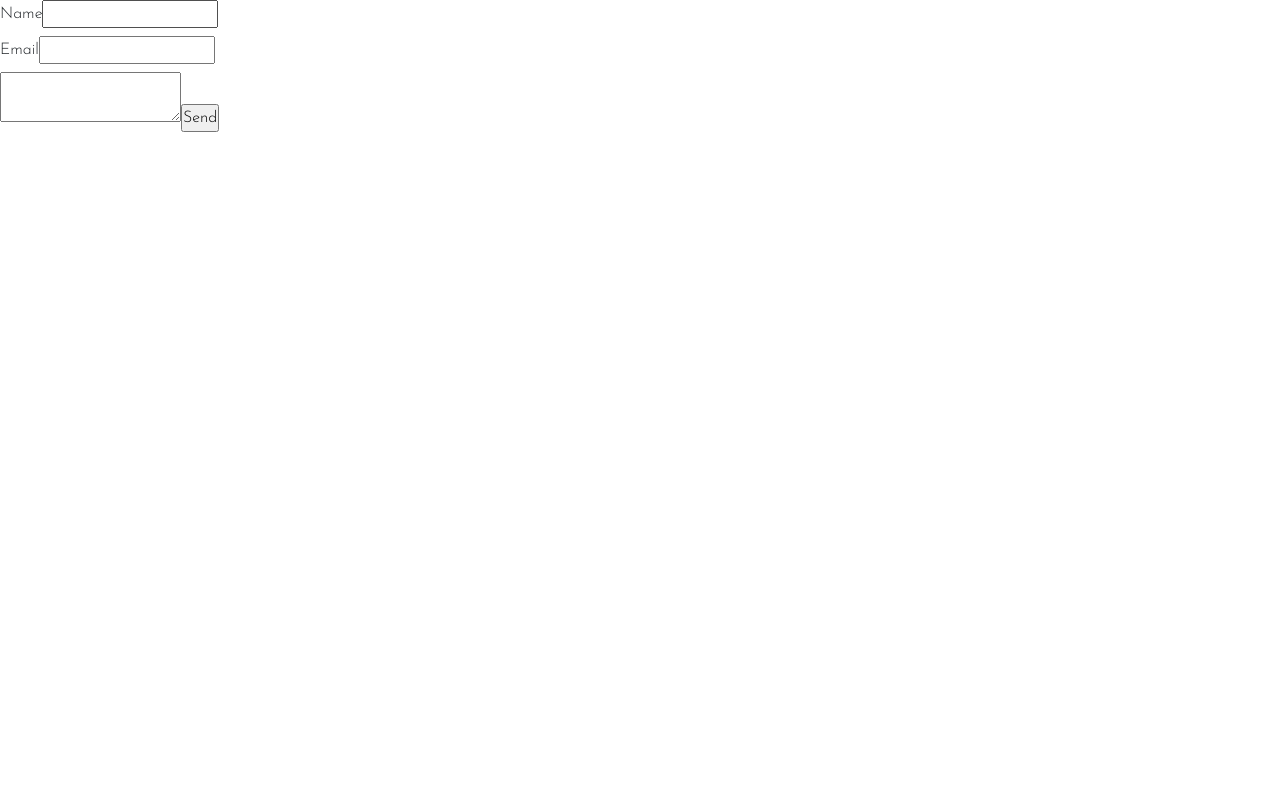
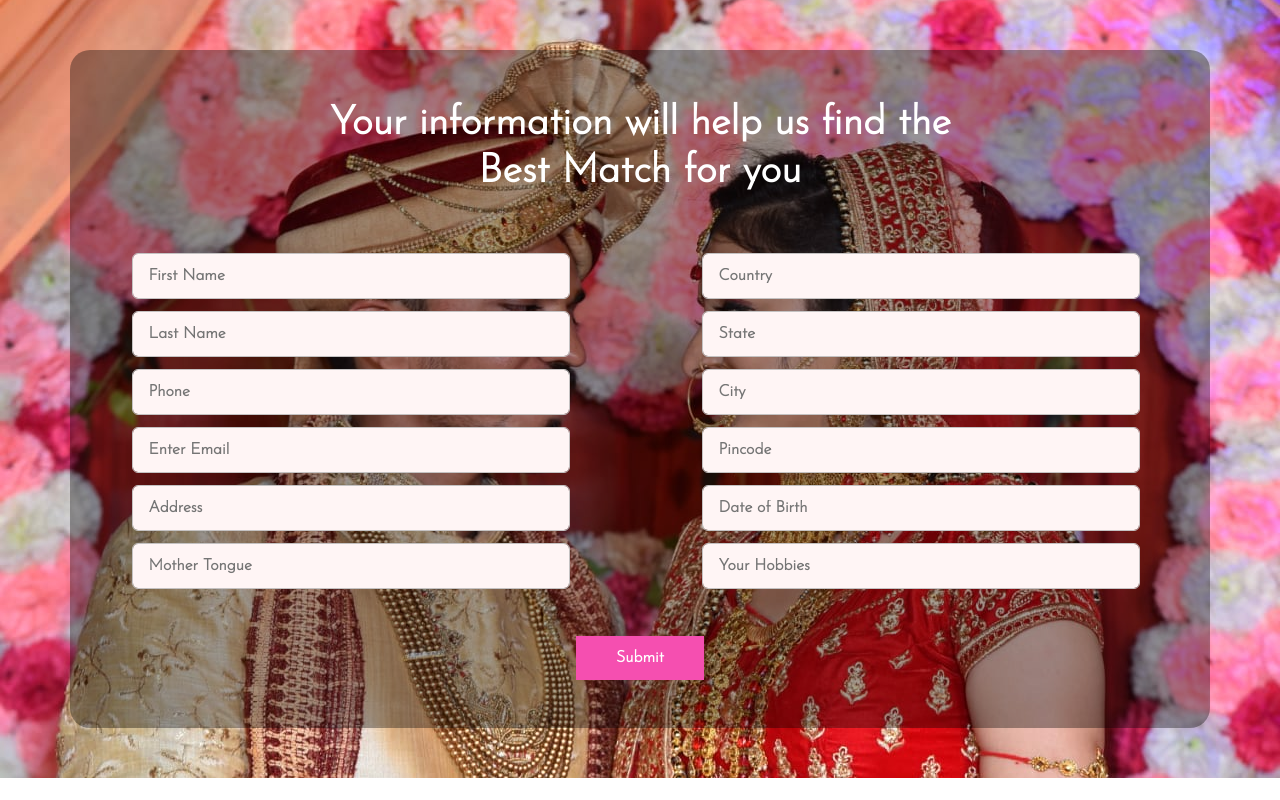
Before and after one commit to renu1931/magic_fix, a React (Create React App) app: page /form in a window 1280 px wide. Built offline with nearby package versions, Linux system fonts and the light colour scheme; a web font is replaced by a local one.

Commit message:
create form page

```diff
--- a/package.json
+++ b/package.json
@@ -9,8 +9,10 @@
     "emailjs-com": "^3.2.0",
     "react": "^18.2.0",
     "react-dom": "^18.2.0",
+    "react-hook-form": "^7.34.2",
     "react-router-dom": "^6.3.0",
     "react-scripts": "5.0.1",
+    "react-toastify": "^9.0.8",
     "web-vitals": "^2.1.4"
   },
   "scripts": {
--- a/src/App.css
+++ b/src/App.css
@@ -25,6 +25,15 @@
     background-size: cover;
     background-position: center;
     opacity: 3;
+  }
+  #form-img-div {
+    background-attachment: fixed;
+    position: relative;
+    background-size: cover;
+    background-position: center;
+    opacity: 3;
+    padding-top: 50px;
+    padding-bottom: 50px;
   }
   #mmw-img-div1 {
     background-size: cover;
@@ -157,6 +166,19 @@
     font-weight: 900;
     color: black;
   }
+  #form-input {
+    width: 98%;
+    background: rgb(255, 245, 245);
+   padding-top: 10px;
+    padding-bottom: 10px;
+    /* margin-bottom: 15px; */
+    padding-left: 1rem;
+    outline: 1px solid rgb(196, 194, 194);
+    border: none;
+    border-radius: 5px;
+    font-weight: 900;
+    color: black;
+  }
   #input {
     border-radius: 5px;
     margin-top: 15px;
@@ -269,3 +291,18 @@
   font-size: 18px;
   font-weight: 600;
 }
+#form-title{
+  color: #fff;
+  text-align: center;
+  font-weight: bolder;
+  padding: 50px 0px;
+}
+#homepage-small{
+  color: red;
+  font-weight: 600;
+  padding: 5px;
+  width: 32%;
+  border-radius: 5px;
+  font-size: 12px;
+  margin: 2px;
+}
--- a/src/components/Form.jsx
+++ b/src/components/Form.jsx
@@ -1,38 +1,226 @@
 import React from "react";
-import emailjs from "emailjs-com";
+import image4 from "../images/image4.jfif";
+import { useForm } from "react-hook-form";
 
 function Form() {
-  function sendEmail(e) {
-    e.preventDefault();
-    emailjs
-      .sendForm(
-        "service_qf0wuua",
-        "template_2yyry2k",
-        e.target,
-        "dEtlBLxtNvnbe93oG"
-      )
-      .then((res) => {
-        console.log(res);
-      })
-      .catch((err) => console.log(err));
-  }
+  const {
+    register,
+    handleSubmit,
+    formState: { errors },
+  } = useForm({
+    mode: "onTouched",
+  });
+  console.log(errors);
+  const onSubmit = (inputs) => {
+    console.log("inputs==============>", inputs);
+    localStorage.setItem("inputs", JSON.stringify(inputs));
+  };
+  // const [inputs, setInputs] = useState({});
+  // const [formError, setFormError] = useState({});
+
+  // const handleData = () => {
+  //   setInputs({
+  //     first_name: "",
+  //     last_name: "",
+  //     user_email: "",
+  //     phone: "",
+  //     address: "",
+  //     country: "",
+  //     state: "",
+  //     city: "",
+  //     pincode: "",
+  //     hobbies: "",
+  //   });
+  //   setFormError(inputs);
+  // };
   return (
-    <>
-      <form onSubmit={sendEmail}>
-        <label>
-          Name
-          <input type="text" name="name" />
-        </label>
-        <br />
-        <label>
-          Email
-          <input type="email" name="user_email" />
-        </label>
-        <br />
-        <textarea name="message" />
-        <input type="submit" value="Send" />
-      </form>
-    </>
+    <div>
+      <div
+        id="form-img-div"
+        style={{
+          backgroundImage: "url(" + image4 + ")",
+          backgroundPosition: "center",
+        }}
+      >
+        <div
+          className="container pb-5"
+          style={{ backgroundColor: "rgba(0,0,0,0.35)", borderRadius: "20px" }}
+        >
+          <div>
+            <h1 id="form-title">
+              Your information will help us find the
+              <br /> Best Match for you
+            </h1>
+          </div>
+          <form onSubmit={handleSubmit(onSubmit)}>
+            <div className="row">
+              <div className="col-md-5 m-auto">
+                <input
+                  placeholder="First Name"
+                  type="text"
+                  {...register("first_name", {
+                    required: "true",
+                  })}
+                  name="first_name"
+                  id="form-input"
+                />
+
+                <div id="homepage-small">
+                  {errors.first_name?.type === "required" &&
+                    "First Name is Required"}
+                </div>
+
+                <input
+                  placeholder="Last Name"
+                  type="text"
+                  {...register("last_name", {
+                    required: "true",
+                  })}
+                  name="last_name"
+                  id="form-input"
+                />
+
+                <div id="homepage-small">
+                  {errors.last_name?.type === "required" &&
+                    "Last Name is Required"}
+                </div>
+
+                <input
+                  placeholder="Phone"
+                  {...register("phone", {
+                    required: "true",
+                  })}
+                  name="phone"
+                  maxLength={10}
+                  id="form-input"
+                />
+                <div id="homepage-small">
+                  {errors.phone?.type === "required" && "Phone is Required"}
+                </div>
+                <input
+                  placeholder="Enter Email"
+                  {...register("user_email", {
+                    required: "This Field is Required",
+                    pattern: {
+                      value:
+                        /^[a-zA-Z0-9.!#$%'*+/=?^_`{|}~-]+@[a-zA-Z0-9-]+(?:\.[a-zA-Z0-9-]+)*$/,
+                      message: "Please enter a valid e-mail address",
+                    },
+                  })}
+                  type="email"
+                  id="form-input"
+                  name="user_email"
+                />
+                <div id="homepage-small">
+                  {errors.user_email?.type === "required" &&
+                    "Email is Required"}
+                </div>
+                <input
+                  placeholder="Address"
+                  id="form-input"
+                  {...register("address", {
+                    required: "true",
+                  })}
+                  name="address"
+                />
+                <div id="homepage-small">
+                  {errors.address?.type === "required" && "Address is Required"}
+                </div>
+                <input
+                  placeholder="Mother Tongue"
+                  type="text"
+                  {...register("mother_tongue", {
+                    required: "true",
+                  })}
+                  id="form-input"
+                  name="mother_tongue"
+                />
+                <div id="homepage-small">
+                  {errors.mother_tongue?.type === "required" &&
+                    "Mother Tongue is Required"}
+                </div>
+              </div>
+              <div className="col-md-5 m-auto">
+                <input
+                  placeholder="Country"
+                  type="text"
+                  {...register("country", {
+                    required: "true",
+                  })}
+                  id="form-input"
+                  name="country"
+                />
+                <div id="homepage-small">
+                  {errors.country?.type === "required" && "Country is Required"}
+                </div>
+                <input
+                  placeholder="State"
+                  type="text"
+                  id="form-input"
+                  {...register("state", {
+                    required: "true",
+                  })}
+                  name="state"
+                />
+                <div id="homepage-small">
+                  {errors.state?.type === "required" && "State is Required"}
+                </div>
+                <input
+                  placeholder="City"
+                  type="text"
+                  {...register("city", {
+                    required: "true",
+                  })}
+                  id="form-input"
+                  name="city"
+                />
+                <div id="homepage-small">
+                  {errors.city?.type === "required" && "City is Required"}
+                </div>
+                <input
+                  placeholder="Pincode"
+                  {...register("pincode", {
+                    required: "true",
+                  })}
+                  name="pincode"
+                  id="form-input"
+                />
+                <div id="homepage-small">
+                  {errors.pincode?.type === "required" && "Pincode is Required"}
+                </div>
+                <input
+                  placeholder="Date of Birth"
+                  id="form-input"
+                  {...register("birth", {
+                    required: "true",
+                  })}
+                  name="birth"
+                />
+                <div id="homepage-small">
+                  {errors.birth?.type === "required" &&
+                    "Date of Birth is Required"}
+                </div>
+                <input
+                  placeholder="Your Hobbies"
+                  type="text"
+                  {...register("hobbies", {
+                    required: "true",
+                  })}
+                  id="form-input"
+                  name="hobbies"
+                />
+                <div id="homepage-small">
+                  {errors.hobbies?.type === "required" && "Enter Your Hobbies"}
+                </div>
+              </div>
+            </div>
+          </form>
+          <div className="text-center pt-4">
+            <input type="submit" value="Submit" id="input-btn" />
+          </div>
+        </div>
+      </div>
+    </div>
   );
 }
 export default Form;
--- a/src/components/HomePage.jsx
+++ b/src/components/HomePage.jsx
@@ -1,9 +1,11 @@
-import React from "react";
+import React, { useState } from "react";
 import emailjs from "emailjs-com";
 import { Link } from "react-router-dom";
 import image1 from "../images/image1.webp";
 import gift_box from "../images/gift_box.png";
 import BrideGroom from "./BrideGroom";
+import { ToastContainer, toast } from "react-toastify";
+import "react-toastify/dist/ReactToastify.css";
 
 export default function HomePage() {
   function sendEmail(e) {
@@ -19,7 +21,17 @@ export default function HomePage() {
         console.log(res);
       })
       .catch((err) => console.log(err));
+    e.target.reset();
   }
+  const diffToast = () => {
+    toast.success("Registration Sucessfully!", {
+      position: "top-center",
+    });
+  };
+  const [name, setName] = useState("");
+  const [email, setEmail] = useState("");
+  const [Phone, setPhone] = useState("");
+  const [message, setMessage] = useState("");
   return (
     <div>
       <div
@@ -67,6 +79,8 @@ export default function HomePage() {
                     placeholder="Name"
                     id="input"
                     name="name"
+                    defaultValue=""
+                    onChange={(e) => setName(e.target.value)}
                   />
                 </div>
                 <div>
@@ -75,6 +89,8 @@ export default function HomePage() {
                     name="user_email"
                     placeholder="Enter Email"
                     id="input1"
+                    defaultValue=""
+                    onChange={(e) => setEmail(e.target.value)}
                   ></input>
                 </div>
 
@@ -84,6 +100,8 @@ export default function HomePage() {
                     id="input1"
                     maxLength={10}
                     name="phone"
+                    defaultValue=""
+                    onChange={(e) => setPhone(e.target.value)}
                   />
                 </div>
                 <div>
@@ -92,10 +110,18 @@ export default function HomePage() {
                     name="message"
                     placeholder="Describe your self  or  ask us a question"
                     id="input2"
+                    defaultValue=""
+                    onChange={(e) => setMessage(e.target.value)}
                   />
                 </div>
                 <br></br>
-                <input type="submit" value="Submit" id="input-btn" />
+                <input
+                  type="submit"
+                  value="Submit"
+                  id="input-btn"
+                  onClick={diffToast}
+                  disabled={!name || !email || !Phone || !message}
+                />
                 <br />
                 <p id="magic-fix-terms-conditions">
                   By registering, you agree to our
@@ -106,6 +132,7 @@ export default function HomePage() {
           </div>
         </div>
       </div>
+      <ToastContainer />
       <BrideGroom />
     </div>
   );
```
Also changed, not shown: src/images/image3.jfif (added), src/images/image4.jfif (added).
